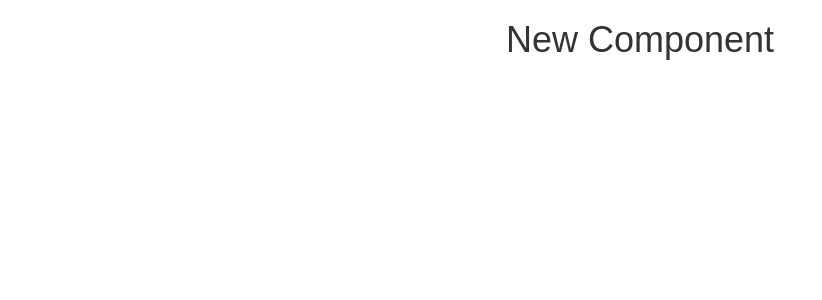
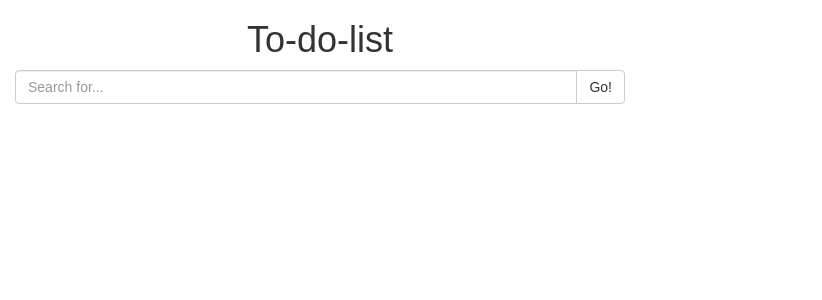
Before and after one commit to chodanun/to-do-list, a React (Create React App) app: page / in a window 1280 px wide. Shown: the top 300 px of the page, without its empty margins (0-822 px from the left). Built offline with nearby package versions, Linux system fonts and the light colour scheme.

Commit message:
concat to-do-list

```diff
--- a/src/Todo.js
+++ b/src/Todo.js
@@ -1,10 +1,52 @@
 import React, { Component } from 'react';
 
 export class Todo extends Component {
+	constructor(props) {
+	  super(props);
+	  this.state = {
+	  	inputText: '',
+	  	listItem: [],
+	  };
+	}
+
+	handleOnchangeText(e){
+		this.setState({
+			inputText: e.target.value ,
+		})
+	}
+	submitList(e){
+		this.setState({
+			listItem: [...this.state.listItem,this.state.inputText],
+		})
+	}
   render() {
     return (
         <div>
-          <h1>New Component</h1>
+          	<div className="col-lg-6">
+          		<div className="title">
+          			<h1>To-do-list</h1>
+          		</div>
+			    <div className="input-group">
+			      <input
+			      	type="text"
+			      	className="form-control"
+			      	onChange = {this.handleOnchangeText.bind(this)}
+			      	value = {this.state.inputText}
+			      	placeholder="Search for..."/>
+			      <span className="input-group-btn">
+			        <button
+			        	className="btn btn-default"
+			        	onClick = {this.submitList.bind(this)}
+			        	type="button">Go!
+			        </button>
+			      </span>
+			    </div>
+			    {
+			    	this.state.listItem.map( (val, index) =>{
+			    		return <h3 key={index+val} >{val}</h3>
+			    	})
+			    }
+			  </div>
         </div>
     );
   }
```
